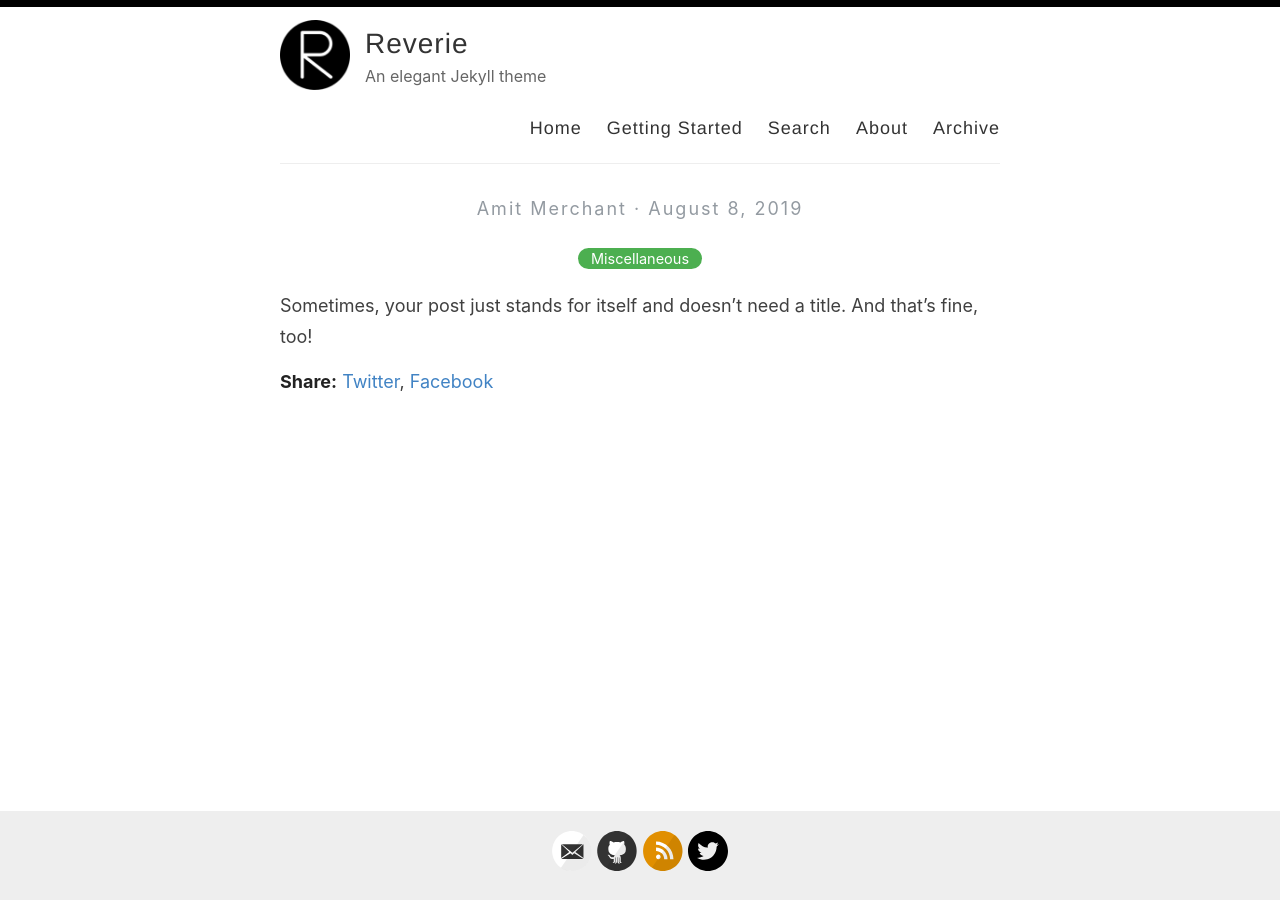
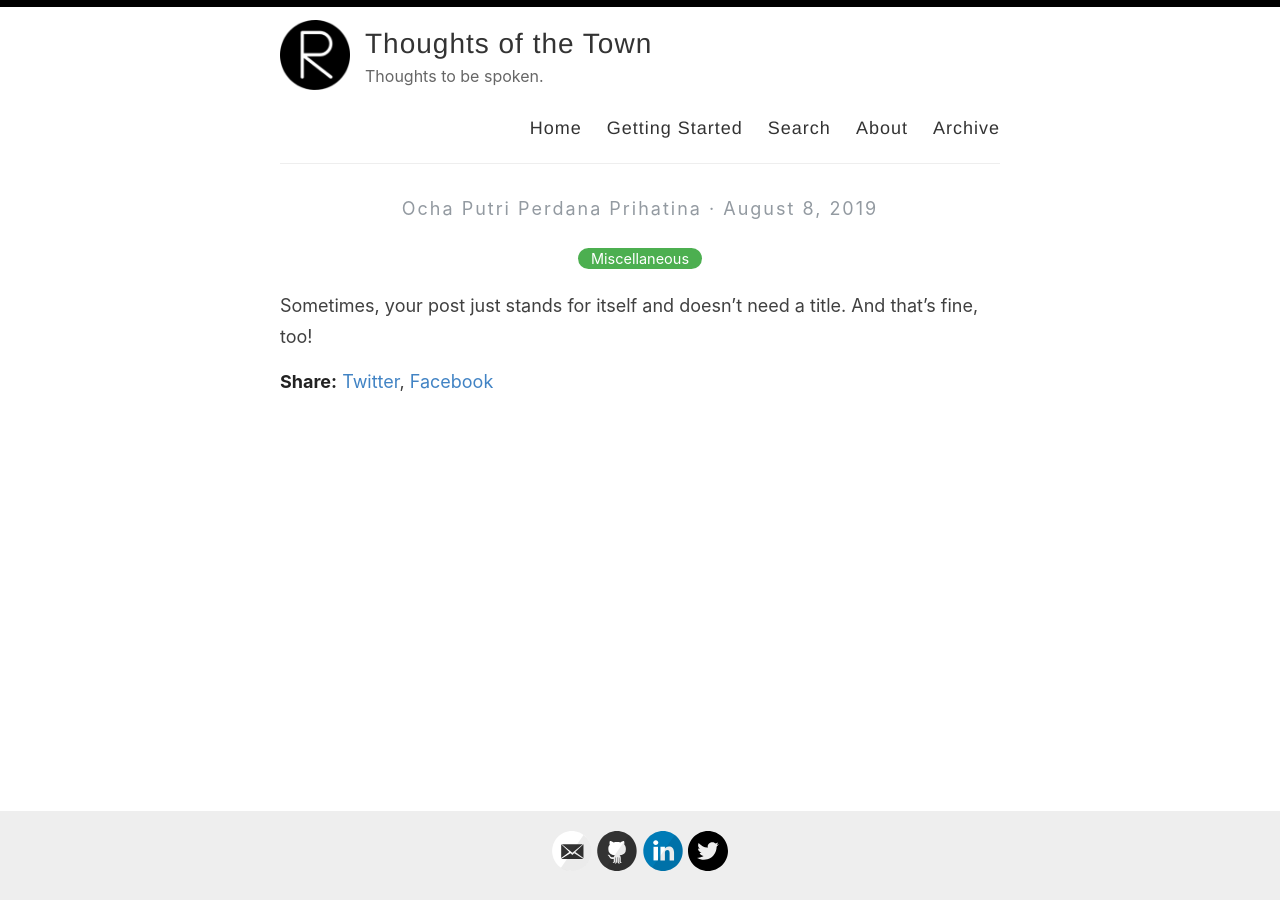
Before and after one commit to ochaperdana/ochaperdana.github.io, a Jekyll site: the page built from _posts/2019-08-08-no-title-posts.md, in a window 1280 px wide. Built offline with Jekyll 4.4.1, drawn with Linux system fonts in a browser that asks for light colours.

Commit message:
Update _config.yml

```diff
--- a/_config.yml
+++ b/_config.yml
@@ -3,13 +3,13 @@
 #
 
 # Name of your site (displayed in the header)
-name: Reverie
+name: Thoughts of the Town
 
 # Name of the author
-author: Amit Merchant
+author: Ocha Putri Perdana Prihatina
 
 # Short bio or description (displayed in the header)
-description: An elegant Jekyll theme
+description: Thoughts to be spoken.
 
 # URL of your avatar or profile pic (you could use your GitHub profile pic)
 avatar: /images/reverie.png
@@ -21,15 +21,15 @@ avatar: /images/reverie.png
 # Includes an icon in the footer for each username you enter
 footer-links:
   dribbble:
-  email: amit.d.merchant@gmail.com
+  email: ochaperdana44@gmail.com
   facebook:
   flickr:
-  github: amitmerchant1990/reverie
+  github: https://github.com/ochaperdana
   instagram:
-  linkedin:
+  linkedin: https://linkedin.com/in/ochaperdana
   pinterest:
-  rss: rss
-  twitter: amit_merchant
+  rss:
+  twitter: https://twitter.com/orangeoch
   stackoverflow:
   youtube: # channel/<your_long_string> or user/<user-name>
   googleplus: # anything in your profile username that comes after plus.google.com/
@@ -41,21 +41,21 @@ footer-links:
 disqus:
 
 # Enter your Google Analytics web tracking code (e.g. UA-2110908-2) to activate tracking
-google_analytics: UA-43339302-11
+google_analytics:
 
 # For newer "GA4" analytics, use the following instead of the "UA" entry above
 #google_analytics_ga4: G-GABC1DEFG
 
 # Your website URL (e.g. http://amitmerchant1990.github.io or http://www.amitmerchant.com)
 # Used for Sitemap.xml and your RSS feed
-url: http://www.amitmerchant.com/reverie
-enforce_ssl: https://www.amitmerchant.com/reverie
+url:
+enforce_ssl:
 
 # If you're hosting your site at a Project repository on GitHub pages
 # (http://yourusername.github.io/repository-name)
 # and NOT your User repository (http://yourusername.github.io)
 # then add in the baseurl here, like this: "/repository-name"
-baseurl: "/reverie"
+baseurl: "/"
 
 #
 # !! You don't need to change any of the configuration flags below !!
```
